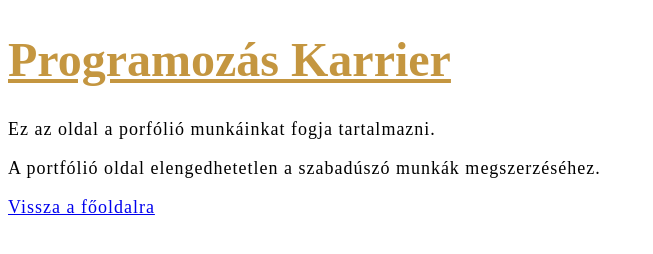
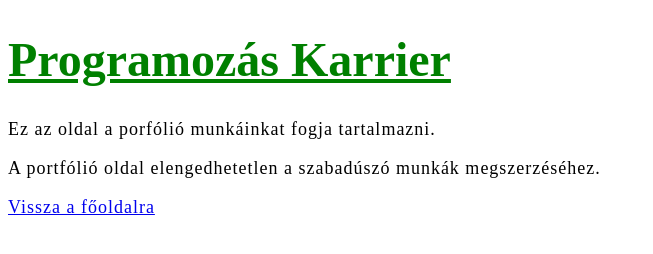
Before and after one commit to Levys5/Portfolio-oldal, a plain HTML site: page index.html in a window 1280 px wide. Shown: the whole page, without its empty margins (0-653 px from the left). Drawn offline with Linux system fonts and the light colour scheme.

Commit message:
zöld cím

```diff
--- a/css/styles.css
+++ b/css/styles.css
@@ -3,7 +3,7 @@
 }
 
 h1 {
-    color: rgb(196, 150, 64);
+    color: green;
     text-decoration: underline;
     font-size: 4.8rem;
 }
```
Also changed, not shown: 1 other file.
